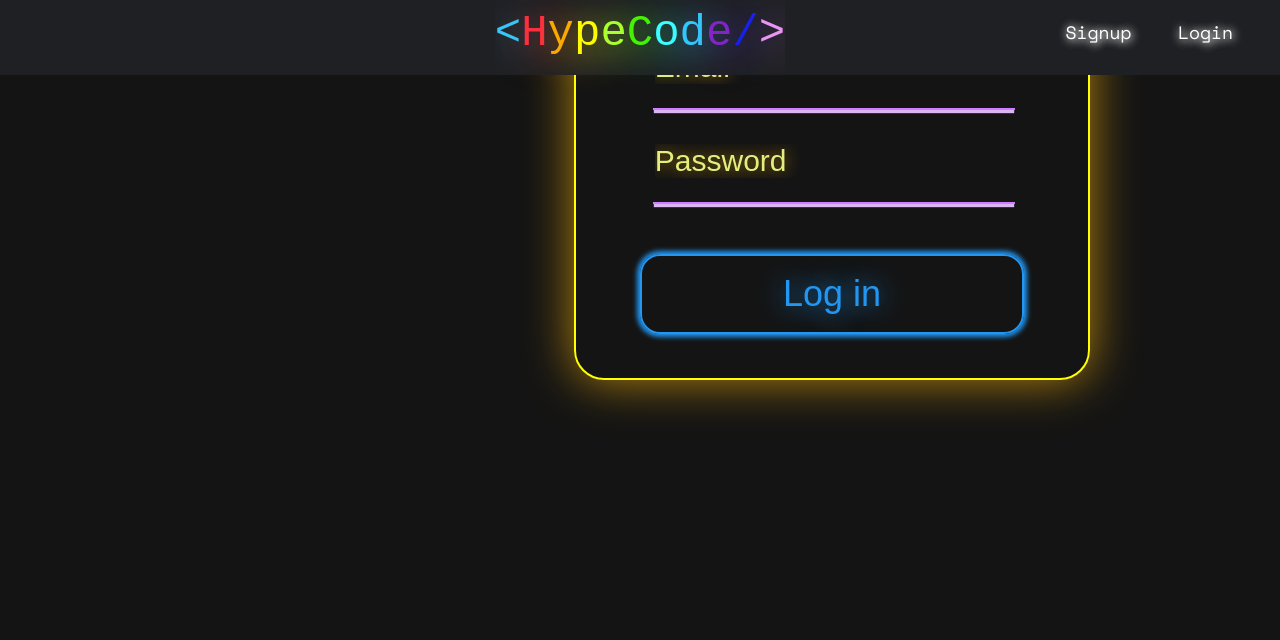
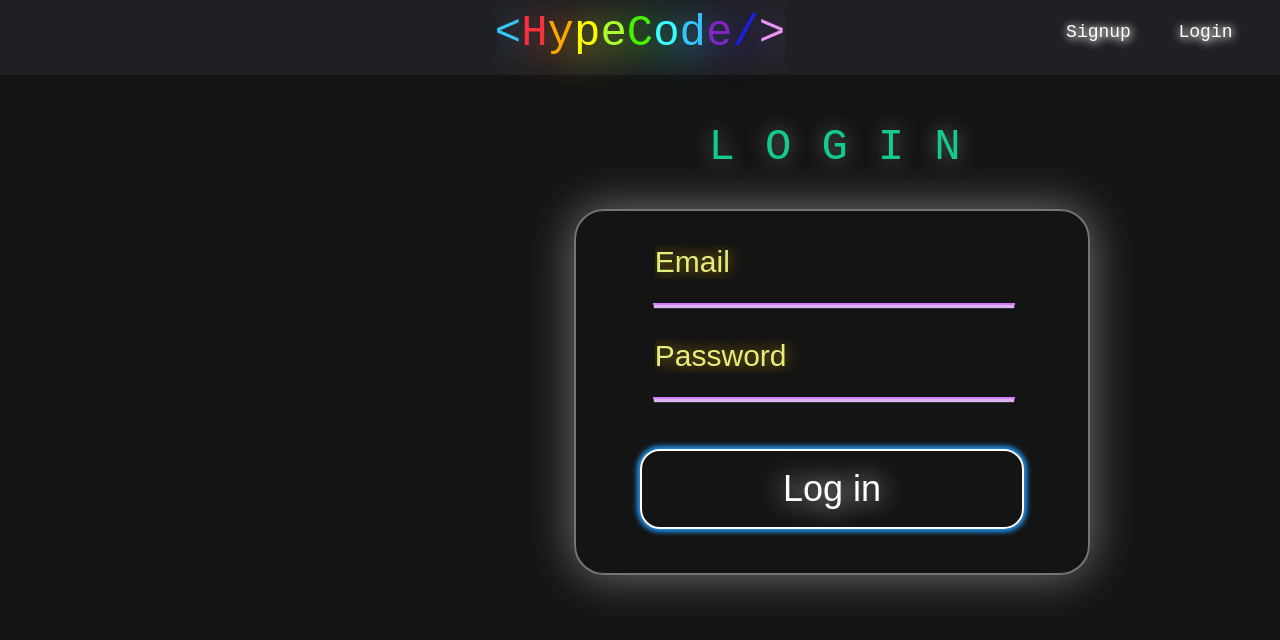
Before and after one commit to susanzea/HypeCode00, a React (Create React App) app in the folder frontend/: page /#/login in a window 1280 px wide. Shown: the top 640 px of the page. Built offline with nearby package versions, Linux system fonts and the light colour scheme.

Commit message:
updated session pages and added shadow to rendering window

```diff
--- a/frontend/src/assets/style/index.scss
+++ b/frontend/src/assets/style/index.scss
@@ -23,11 +23,11 @@ body {
 .left-pane {
   height: 75vh;
   background-color: #1f2023;
-  border: 2px solid lavender;
   border-radius: 8px;
   margin-left: 3%;
   padding: 15px;
-
+  border: #747576;
+  box-shadow: #747576 0 0 0.5em;
 }
 
 .editor-container {
--- a/frontend/src/assets/style/main.scss
+++ b/frontend/src/assets/style/main.scss
@@ -1,4 +1,4 @@
-@import url('https://fonts.googleapis.com/css2?family=Space+Mono:wght@400;700&display=swap');
+// @import url('https://fonts.googleapis.com/css2?family=Space+Mono:wght@400;700&display=swap');
 @import './reset.scss';
 @import './home.scss';
 @import './navbar.scss';
--- a/frontend/src/assets/style/navbar.scss
+++ b/frontend/src/assets/style/navbar.scss
@@ -96,4 +96,5 @@
 
 #login-button {
     margin-left: 5px;
+    margin-right: 0px;
 }
--- a/frontend/src/assets/style/sessions.scss
+++ b/frontend/src/assets/style/sessions.scss
@@ -3,7 +3,7 @@
     text-shadow:0 0 1rem darkgoldenrod;
 }
 
-.session{
+.session {
     color: $p3;
     display: flex;
     flex-direction: column;
@@ -19,7 +19,7 @@
 }
 
 .session-form{
-    border:2px yellow solid;
+    border:2px #747576 solid;
     width: 100%;
     display: flex;
     flex-direction: column;
@@ -28,8 +28,8 @@
     gap: 10px;
     padding-top: 10px;
     border-radius: 30px;
-    box-shadow: darkgoldenrod 0 0 3em;
-    margin-top: -30px;
+    box-shadow: #747576 0 0 3em;
+    margin-top: 40px;
 }
 
 .session-form > div > input {
@@ -77,7 +77,8 @@ $p5: white;
     border: none;
     display: block;
     padding: 15px 30px;
-    color: $p4;
+    // color: $p4;
+    color: white;
     font-size: 36px;
     overflow: hidden;
     transition: .5s;
@@ -112,8 +113,9 @@ $p5: white;
 .formtype {
     font-size: 44px;
     letter-spacing: 30px;
-    text-shadow:
-    0 0 1rem $p3,
+    text-shadow: 0px 0px 20px #747576;
+    margin-top: 125px;
+    margin-left: 0.8em;
     // 0 0 2rem $p3,
     // 0 0 3rem $p3
 }
--- a/frontend/src/components/session/login_form.js
+++ b/frontend/src/components/session/login_form.js
@@ -42,7 +42,7 @@ class LoginForm extends React.Component {
     return (
 
       <div className="session">
-        <h1 className="formtype"> LOGIN </h1>
+        <h1 className="formtype">LOGIN</h1>
           <ul className="errors">
             {Object.keys(this.props.errors).map((error,i) => (
               <li key={`error-${i}`}>
--- a/frontend/src/components/session/signup_form.js
+++ b/frontend/src/components/session/signup_form.js
@@ -54,7 +54,7 @@ class SignupForm extends React.Component {
   render() {
     return (
       <div className="session">
-        <h1 className="formtype"> SIGN-UP </h1>
+        <h1 className="formtype">SIGNUP</h1>
           <ul className="errors">
             {Object.keys(this.props.errors).map((error,i) => (
               <li key={`error-${i}`}>
```
Also changed, not shown: frontend/src/assets/style/home.scss (line endings or trailing spaces).
